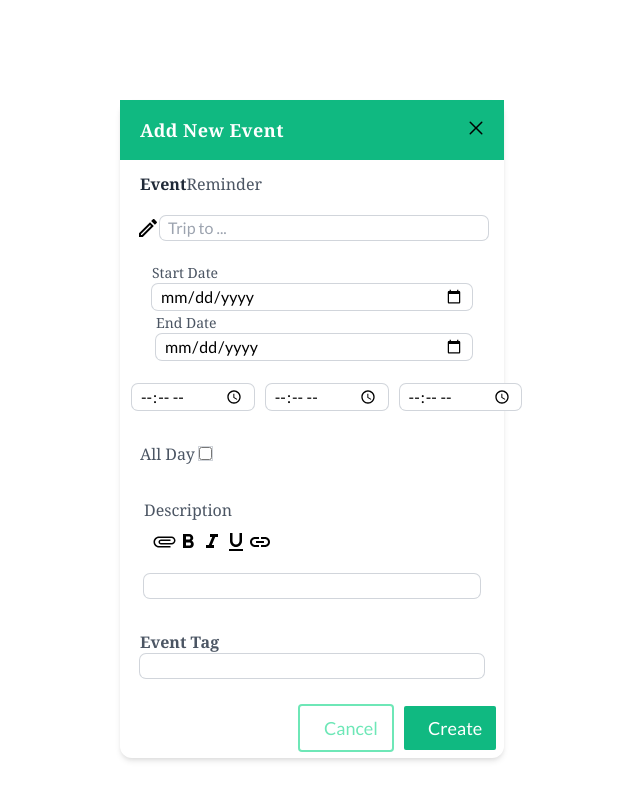
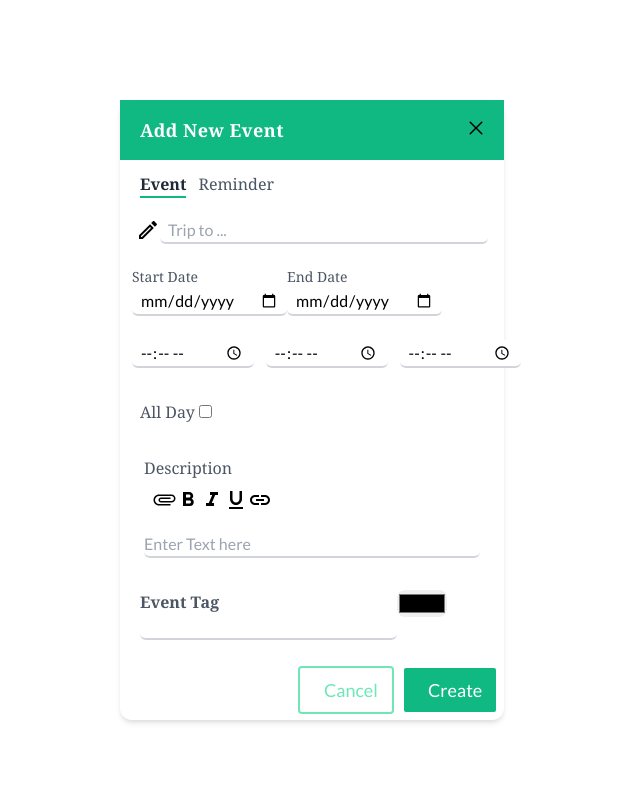
Before and after one commit to HenryNwankwo/calendar-app, a React (Create React App) app: page / in a window 1280 px wide. Shown: the part 712-1512 px from the top of the page, without its empty margins (328-968 px from the left). Before the commit the page ends 1482 px from the top, so only its background shows below. Built offline with nearby package versions, Linux system fonts and the light colour scheme.

Commit message:
Created Event Task Pop-up

```diff
--- a/src/App.js
+++ b/src/App.js
@@ -1,7 +1,6 @@
 import React, { useState } from 'react';
 import { BrowserRouter as Router, Route, Switch } from 'react-router-dom';
 import CalendarApp from './pages/CalendarApp';
-import CreateEvent from './components/CreateEvent/CreateEvent';
 //Creating an app context using context API
 export const AppContext = React.createContext();
 function App() {
@@ -31,7 +30,6 @@ function App() {
         <Switch>
           <Route path='/' exact>
             <CalendarApp />
-            <CreateEvent/>
           </Route>
         </Switch>
       </Router>
--- a/src/components/CreateEvent/CreateEvent.js
+++ b/src/components/CreateEvent/CreateEvent.js
@@ -1,7 +1,7 @@
 
 export default function CreateEvent (){
      return(
-          <div className="p-3 ">
+          <div className="p-3 h-screen">
 <form class=" shadow-md mx-auto max-w-sm rounded-xl space-y-3 ">
 
 <div className="p-4  bg-green-500 flex flex-row justify-between ">
@@ -11,40 +11,40 @@ export default function CreateEvent (){
 
           </div>
 
-          <div className=" px-3 flex flex-row sm:flex-row md:flex-`col lg:flex-col m-2" id="event-note">
-          <span class=" font-serif text-md font-bold inline-flex active text-gray-800">Event</span>
-          <span class=" font-serif text-gray-600">Reminder</span>
+          <div className=" space-x-3 px-3 flex flex-row sm:flex-row md:flex-`col lg:flex-col m-2" id="event-note">
+          <span class=" font-serif text-md   border-b-2 border-green-500 font-bold inline-flex active text-gray-800">Event</span>
+          <span class="  font-serif text-gray-600">Reminder</span>
           </div>
 
 <div className = "Event-name p-2 mx-2 flex flex-row ">
 <label for = "eventName" class =" space-x-5" ><svg xmlns="http://www.w3.org/2000/svg" height="24px" viewBox="0 0 24 24" width="24px" fill="#000000"><path d="M0 0h24v24H0V0z" fill="none"/><path d="M3 17.25V21h3.75L17.81 9.94l-3.75-3.75L3 17.25zM5.92 19H5v-.92l9.06-9.06.92.92L5.92 19zM20.71 5.63l-2.34-2.34c-.2-.2-.45-.29-.71-.29s-.51.1-.7.29l-1.83 1.83 3.75 3.75 1.83-1.83c.39-.39.39-1.02 0-1.41z"/></svg>
 </label>
-<input  id ="eventName"type="text"placeholder="Trip to ..." class ="ring-1 ring-gray-300 w-full rounded-md px-2  outline-bottom" />
+<input  id ="eventName"type="text"placeholder="Trip to ..." class =" border-gray-300 w-full rounded-md px-2 border-b-2" />
 </div>
 
-<div className=" Date  flex flex-col md:flex-row xl:flex-row justify-center px-4 space-x-1 m-4">
+<div className=" Date  flex flex-row md:flex-row xl:flex-row w-1/2 px-3 justify-space-between ">
      <div className="startdate ">
      <label id = "start"for="startdate" class=" font-serif text-sm  text-gray-600"  >Start Date </label>
-     <input  id = "startdate"type="date" placeholder ="Start Date" required class = "ring-1 ring-gray-300 w-full rounded-md px-2  outline-bottom"/>
+     <input  id = "startdate"type="date" placeholder ="Start Date" required class = "  border-b-2 border-gray-300 w-full rounded-md px-2  outline-bottom"/>
       </div>
 
       <div className="endate ">
      <label for="endate" id="end" class=" font-serif text-sm  text-gray-600">End Date </label>
-     <input id = "endate" type="date" placeholder ="End Date" required class = "ring-1 ring-gray-300 w-full rounded-md px-2  outline-bottom"/>
+     <input id = "endate" type="date" placeholder ="End Date" required class = "  border-b-2 border-gray-300 w-full rounded-md px-2  outline-bottom"/>
       </div>
 </div>
 
 <div className ="  flex flex-row p-3 space-x-3 mt-4" id="time">
-<input type = "time" placeholder class = "ring-1 ring-gray-300 w-full rounded-md px-2  outline-bottom"/>
-<input type = "time" placeholder class = "ring-1 ring-gray-300 w-full rounded-md px-2  outline-bottom"/>
-<input type = "time" placeholder class = "ring-1 ring-gray-300 w-full rounded-md px-2  outline-bottom"/>
+<input type = "time" placeholder class = "  border-b-2 border-gray-300 w-full rounded-md px-2  outline-bottom"/>
+<input type = "time" placeholder class = "  border-b-2 border-gray-300 w-full rounded-md px-2  outline-bottom"/>
+<input type = "time" placeholder class = "  border-b-2 border-gray-300 w-full rounded-md px-2  outline-bottom"/>
 
 
 </div>
 
 <div className="p-2 mx-3">
 <label for="" class=" font-serif text-gray-600"> All Day</label>
-<input type="checkbox" class = "ring-1 ring-gray-300  rounded-md p-5 mx-1  outline-bottom" />
+<input type="checkbox" class = "  border-b-2 border-gray-300  rounded-md p-5 mx-1  outline-bottom" />
 </div>
 
 <div className ="Description p-3 mx-3">
@@ -59,12 +59,14 @@ export default function CreateEvent (){
      <svg xmlns="http://www.w3.org/2000/svg" height="24px" viewBox="0 0 24 24" width="24px" fill="#000000"><path d="M0 0h24v24H0V0z" fill="none"/><path d="M17 7h-4v2h4c1.65 0 3 1.35 3 3s-1.35 3-3 3h-4v2h4c2.76 0 5-2.24 5-5s-2.24-5-5-5zm-6 8H7c-1.65 0-3-1.35-3-3s1.35-3 3-3h4V7H7c-2.76 0-5 2.24-5 5s2.24 5 5 5h4v-2zm-3-4h8v2H8z"/></svg>
      </div>
 </div>
-<div> <input  type ="text"  class = "ring-1 ring-gray-300  w-full rounded-md   outline-bottom"/></div>
+<div> <input  type ="text" placeholder="Enter Text here" class = " border-b-2 border-gray-300  w-full rounded-md   outline-bottom"/></div>
 </div>
 
-<div className ="eventag p-2 mx-3">
-<h3 class ="font-bold text-md font-serif text-gray-600" > Event Tag</h3>
-<input type ="text"  class = "ring-1 ring-gray-300  w-full rounded-md   outline-bottom"/>
+<div className ="eventag p-2 mx-3 flex space-between">
+<div> <label class ="font-bold text-md font-serif text-gray-600" > Event Tag</label>
+<input type ="text"  class = "  border-b-2 border-gray-300  w-full rounded-md   outline-bottom"/></div>
+
+<input type="color" class=" rounded-lg"/>
 </div>
 
 <div className ="Buttons flex justify-end space-x-3 p-2 sm:text-sm">
--- a/src/pages/CalendarApp.js
+++ b/src/pages/CalendarApp.js
@@ -1,12 +1,14 @@
 import React from 'react';
 import MainContent from '../components/MainContent';
 import Navbar from '../components/Navbar';
+import CreateEvent from '../components/CreateEvent/CreateEvent';
 
 function CalendarApp() {
   return (
     <div className='content-area'>
       <Navbar />
       <MainContent />
+      <CreateEvent/>
     </div>
   );
 }
```
